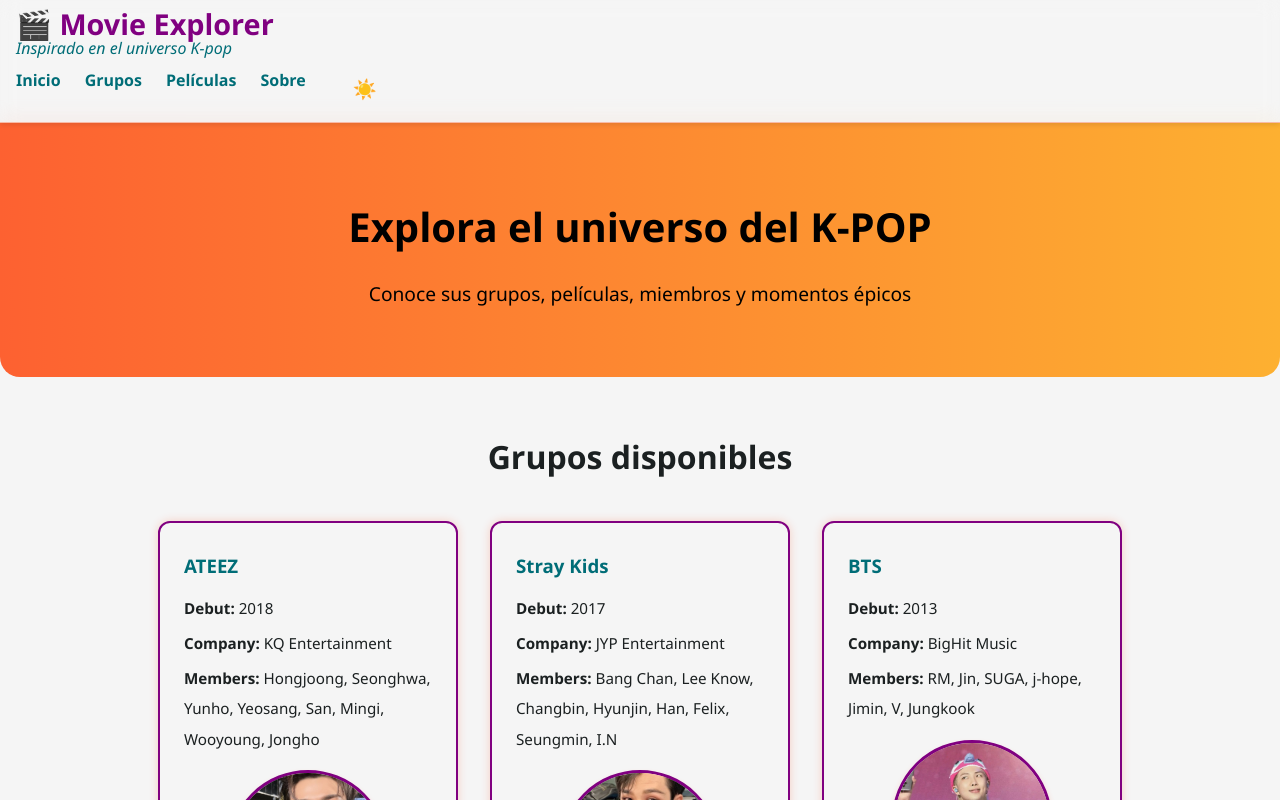
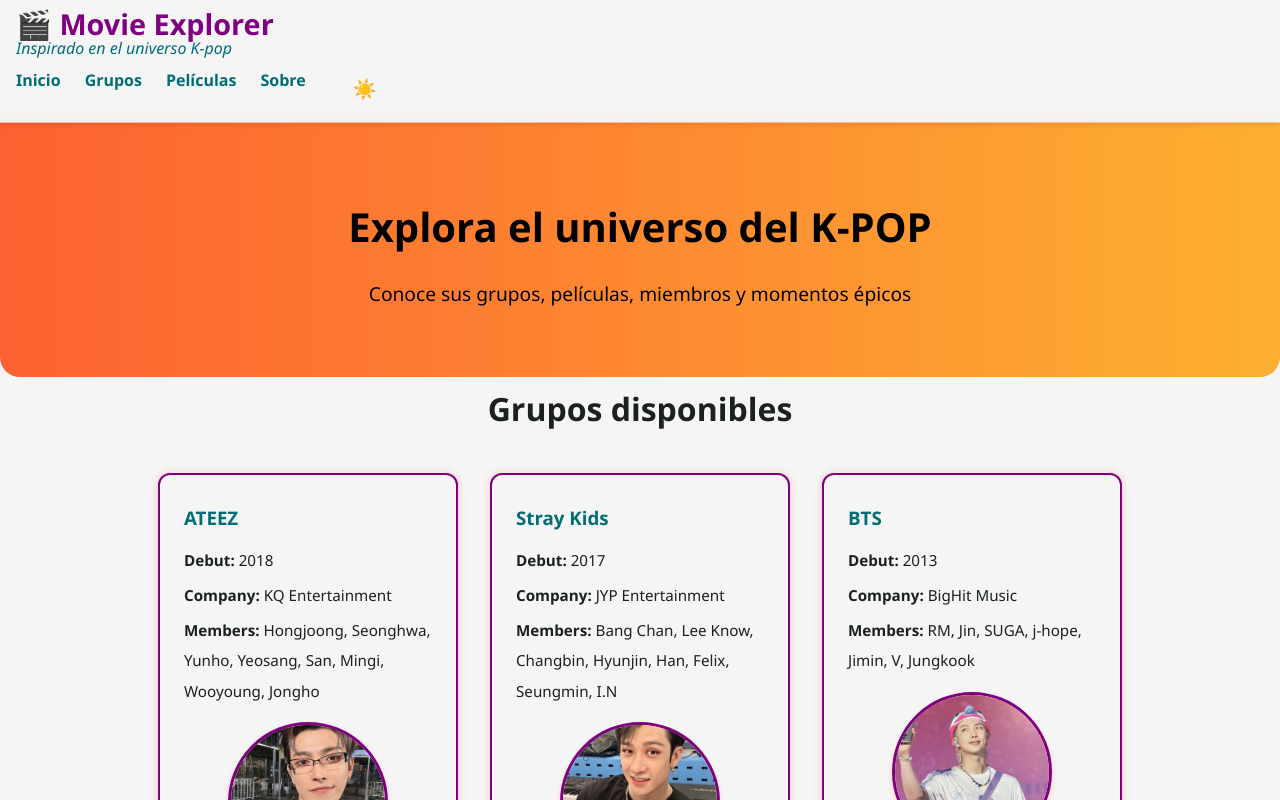
Before and after one commit to moonieym/movie-explorer, a React (Vite) app: page / in a window 1280 px wide. Shown: the top 800 px of the page. Built offline with nearby package versions, Linux system fonts and the light colour scheme.

Commit message:
agrego cambios a repo

```diff
--- a/src/App.css
+++ b/src/App.css
@@ -162,7 +162,8 @@
 
 /* Group section */
 .group-section {
-  padding: 3rem 1rem;
+  padding: 0;
+  margin: 0;
   width: 100%;
   max-width: 1400px;
   background-color: var(--bg);
```
